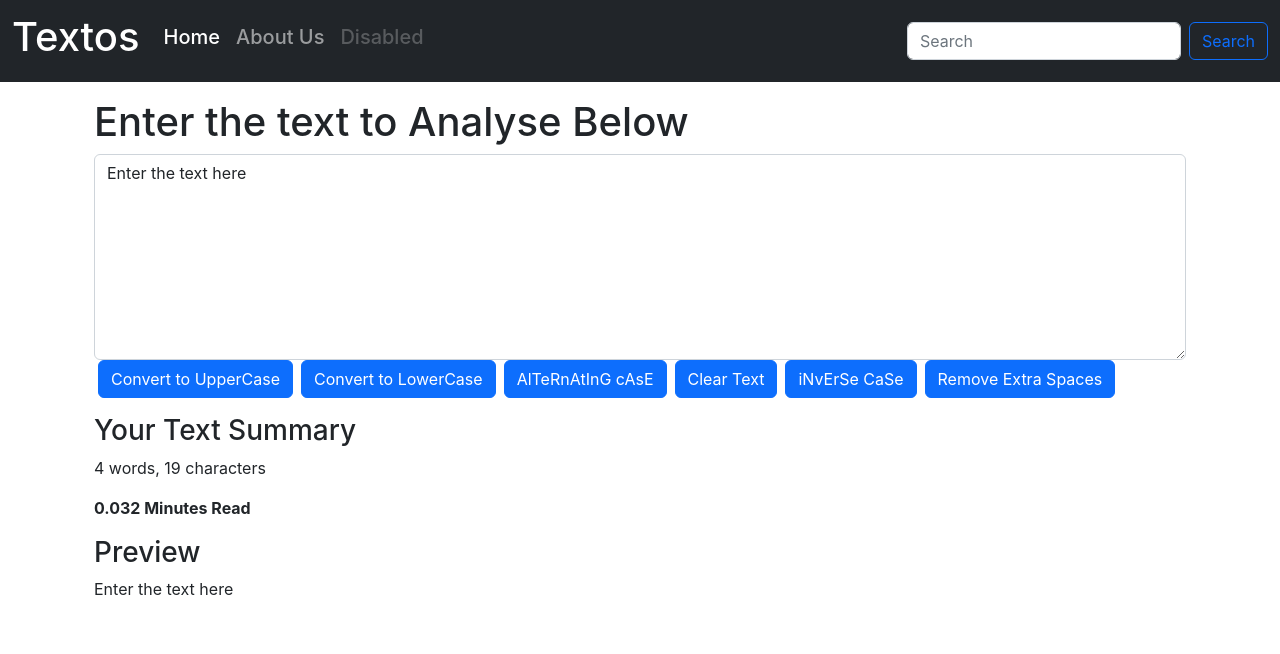
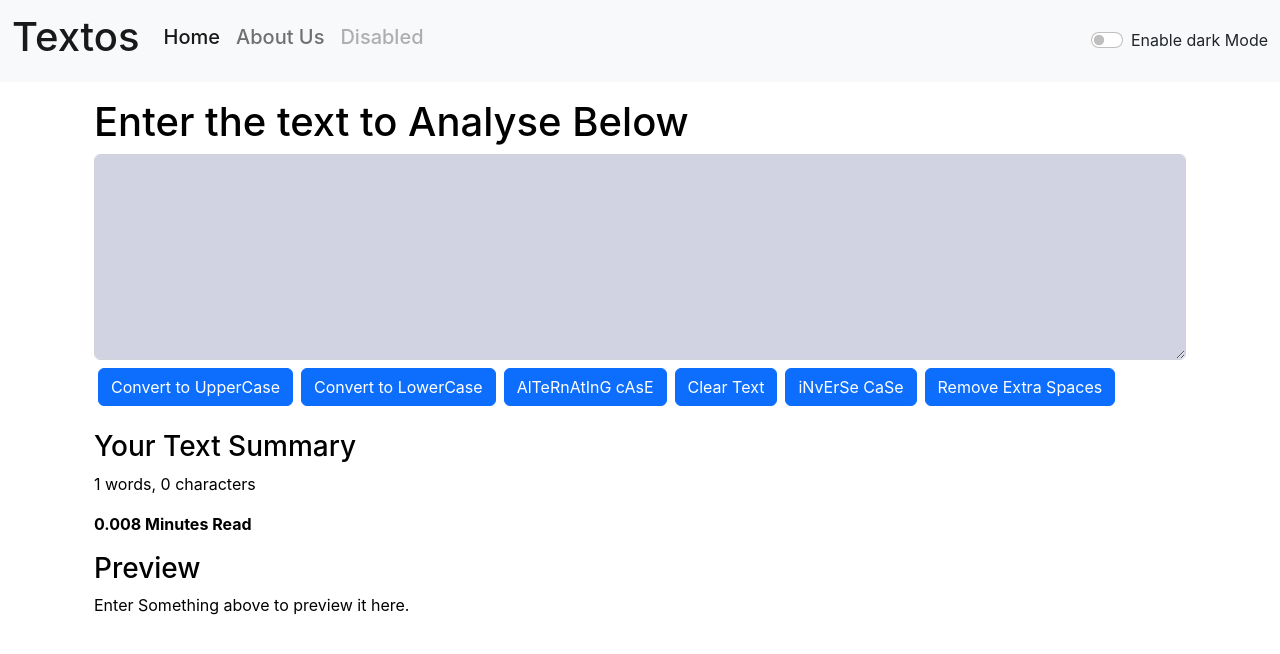
Before and after one commit to Suyash2711/Textos, a React (Create React App) app: page / in a window 1280 px wide. Shown: the top 654 px of the page. Built offline with nearby package versions, Linux system fonts and the light colour scheme.

Commit message:
Customized Dark Mode

```diff
--- a/src/App.js
+++ b/src/App.js
@@ -4,12 +4,25 @@
 // import About from './components/About';
 import Navbar from './components/Navbar';
 import TextForm from './components/textForm';
+import { useState } from 'react';
 
 function App() {
+  const [mode, setMode] = useState('light');
+
+  const toggleMode = ()=>{
+    if(mode === 'light'){
+    setMode('dark');
+    document.body.style.backgroundColor='#797F8C';//#042743
+  }
+    else{
+      setMode('light');
+      document.body.style.backgroundColor='white';
+    }
+  }
   return (
     <>
-    <Navbar title="Textos" aboutText="About Us"/>
-    <div className="container my-3"><TextForm heading="Enter the text to Analyse Below"/></div>
+    <Navbar title="Textos" mode={mode} aboutText="About Us" toggleMode = {toggleMode}/>
+    <div className="container my-3" mode={mode}><TextForm heading="Enter the text to Analyse Below"/></div>
     {/* <About/> */}
     </>
   );
--- a/src/components/Navbar.js
+++ b/src/components/Navbar.js
@@ -6,7 +6,7 @@
 export default function Navbar(props) {
   return (
     <>
-    <nav className="navbar navbar-expand-lg navbar-dark bg-dark">
+    <nav className={`navbar navbar-expand-lg navbar-${props.mode} bg-${props.mode}`}>
  <div className="container-fluid">
    <a className="navbar-brand" href="/"><h1>{props.title}</h1></a>
    <button className="navbar-toggler" type="button" data-bs-toggle="collapse" data-bs-target="#navbarSupportedContent" aria-controls="navbarSupportedContent" aria-expanded="false" aria-label="Toggle navigation">
@@ -24,10 +24,14 @@
          <h5><a className="nav-link disabled">Disabled</a></h5>
        </li>
      </ul>
-     <form className="d-flex" role="search">
+     {/* <form className="d-flex" role="search">
        <input className="form-control me-2" type="search" placeholder="Search" aria-label="Search" />
        <button className="btn btn-outline-primary" type="submit">Search</button>
-     </form>
+     </form> */}
+     <div className={`form-check form-switch text-${props.mode==='dark'?'light':'dark'}`}>
+      <input className="form-check-input" onClick={props.toggleMode} type="checkbox" role="switch" id="flexSwitchCheckDefault"/>
+      <label className="form-check-label" htmlFor="flexSwitchCheckDefault">Enable {props.mode==='dark'?'light':'dark'} Mode</label>
+    </div>
    </div>
  </div>
 </nav>
--- a/src/components/textForm.js
+++ b/src/components/textForm.js
@@ -1,8 +1,7 @@
 import React, {useState} from 'react'
 
-
 export default function TextForm(props) {
-    const[text, setText] = useState('Enter the text here');
+    const[text, setText] = useState('');
 
     const handleUpClick = ()=>{
         // console.log("Upper Case was Clicked");
@@ -52,23 +51,23 @@
     // setText("New Text"); //Correct way to change the state
     return (
         <>
-    <div className="container my-3">
+    <div className="container my-3" style={{color: props.mode==='dark'?'white':'black'}}>
         {/* <label for="mybox" className="form-label">{props.heading}</label> */}
         <h1>{props.heading}</h1>
-        <textarea className="form-control" value = {text} onChange={handleOnChange} id="mybox" rows="8"></textarea>
-        <button className="btn btn-primary mx-1" onClick={handleUpClick}>Convert to UpperCase</button>
+        <textarea className="form-control" value = {text} onChange={handleOnChange} style={{backgroundColor: props.mode==='dark'?'grey':'#D1D3E3'}} id="mybox" rows="8"></textarea>
+        <button className="btn btn-primary mx-1 my-2" onClick={handleUpClick}>Convert to UpperCase</button>
         <button className="btn btn-primary mx-1" onClick={handleLowClick}>Convert to LowerCase</button>
         <button className="btn btn-primary mx-1" onClick={handlealtClick}>AlTeRnAtInG cAsE</button>
         <button className="btn btn-primary mx-1" onClick={handleclearClick}>Clear Text</button>
         <button className="btn btn-primary mx-1" onClick={handleinverseClick}>iNvErSe CaSe</button>
         <button className="btn btn-primary mx-1" onClick={handleExtraSpaces}>Remove Extra Spaces</button>
     </div>
-    <div className="container my-2">
+    <div className="container my-2" style={{color: props.mode==='dark'?'white':'black'}}>
         <h3>Your Text Summary</h3>
         <p>{text.split(" ").length} words, {text.length} characters</p>
         <b><p>{0.008 * text.split(" ").length} Minutes Read</p></b>
         <h3>Preview</h3>
-        <p>{text}</p>
+        <p>{text.length > 0 ? text : "Enter Something above to preview it here."}</p>
     </div>
     </>
   )
```
